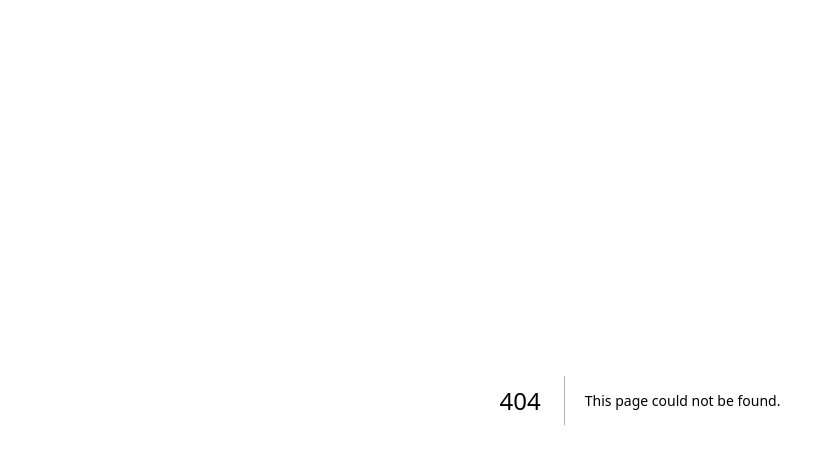
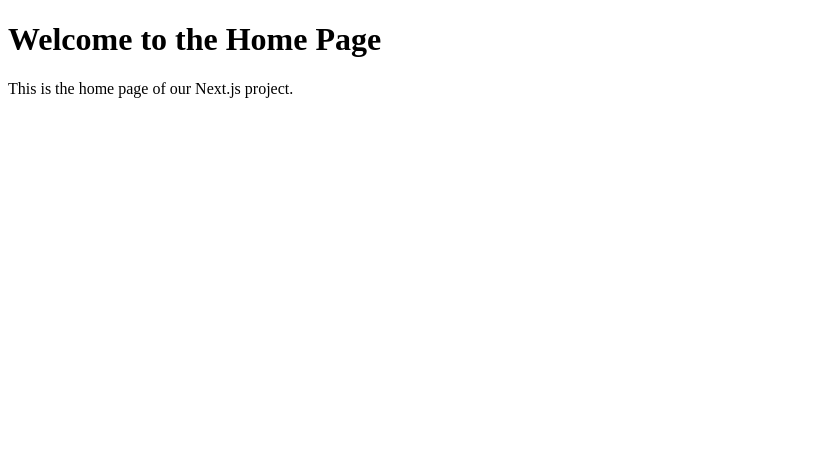
Before and after one commit to MukeshiFrank/alx-project-0x02-setup, a Next.js app in the folder alx-project-0x02/: page /home in a window 1280 px wide. Before the commit this address had no page. Shown: the top 464 px of the page, without its empty margins (0-835 px from the left). Built offline with nearby package versions, Linux system fonts and the light colour scheme.

Commit message:
Add pages/home.tsx and pages/about.tsx with basic content

```diff
--- /dev/null
+++ b/alx-project-0x02/pages/home.tsx
@@ -0,0 +1,11 @@
+// pages/home.tsx
+const Home = () => {
+  return (
+    <div>
+      <h1>Welcome to the Home Page</h1>
+      <p>This is the home page of our Next.js project.</p>
+    </div>
+  );
+};
+
+export default Home;
```
Also changed, not shown: alx-project-0x02/pages/about.tsx (added, +11 -0 lines).
